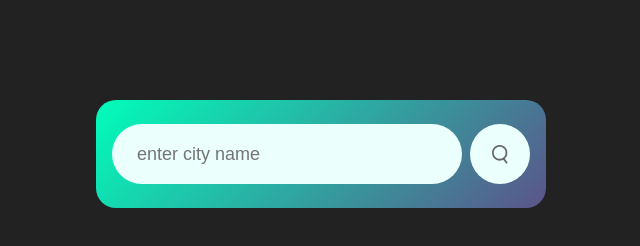
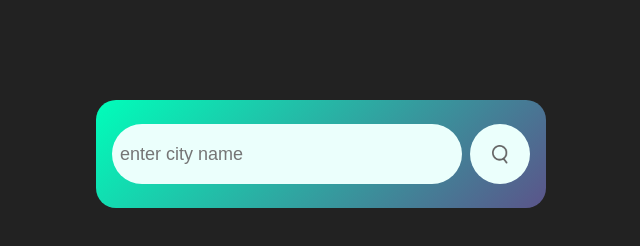
Before and after one commit to ahmedzakariahabib/The-Weather, a plain HTML site: page index.html in a window 1280 px wide. Shown: the full height of the page, 319-959 px from the left. Drawn offline with nearby package versions, Linux system fonts and the light colour scheme.

Commit message:
Check the weather

```diff
--- a/css/style.css
+++ b/css/style.css
@@ -7,6 +7,7 @@
 
 body {
   background: #222;
+  background-size: cover;
 }
 
 .card {
@@ -31,7 +32,6 @@ body {
   outline: 0;
   background-color: #ebfffc;
   color: #555;
-  padding: 10px 25px;
   height: 60px;
   border-radius: 30px;
   flex: 1;
--- a/index.html
+++ b/index.html
@@ -16,7 +16,7 @@
         <input
           type="text"
           placeholder="enter city name"
-          class="me-2"
+          class="me-2 px-2 py-3"
           spellcheck="false"
         />
         <button>
```
